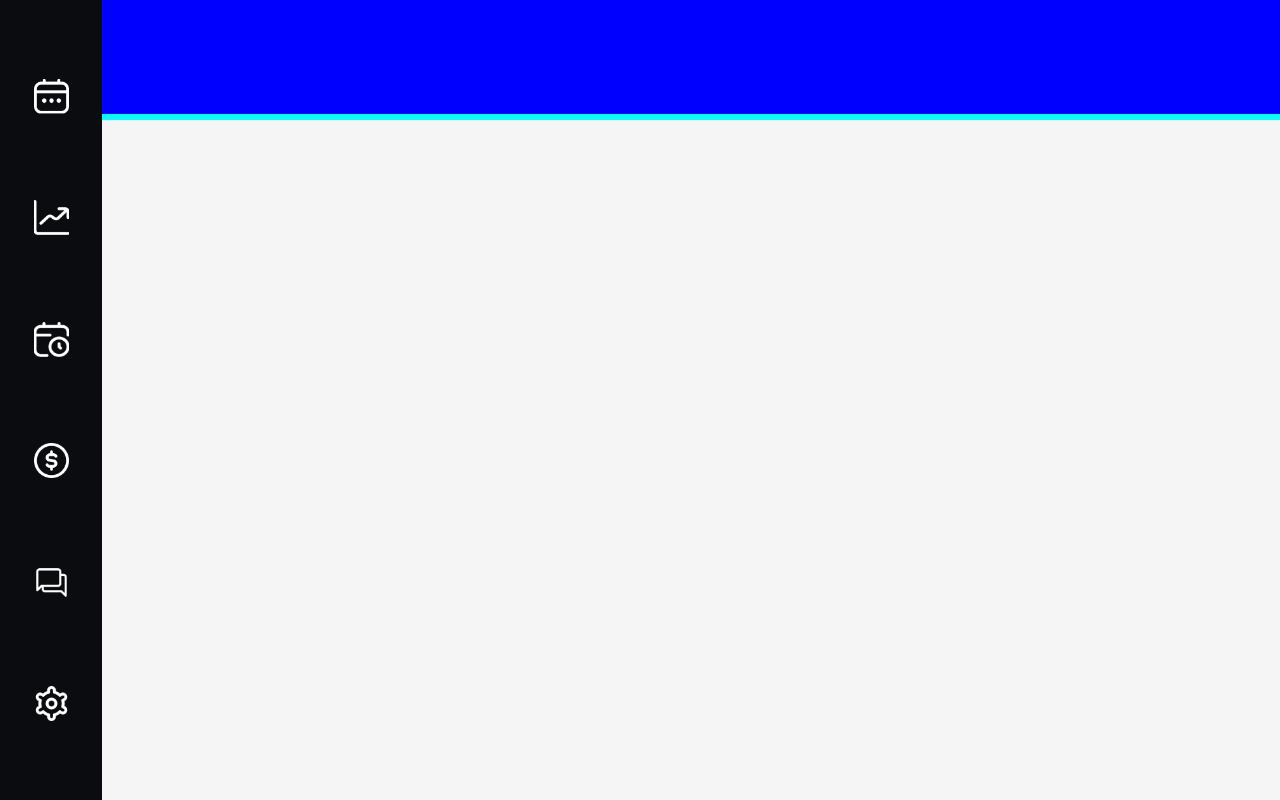
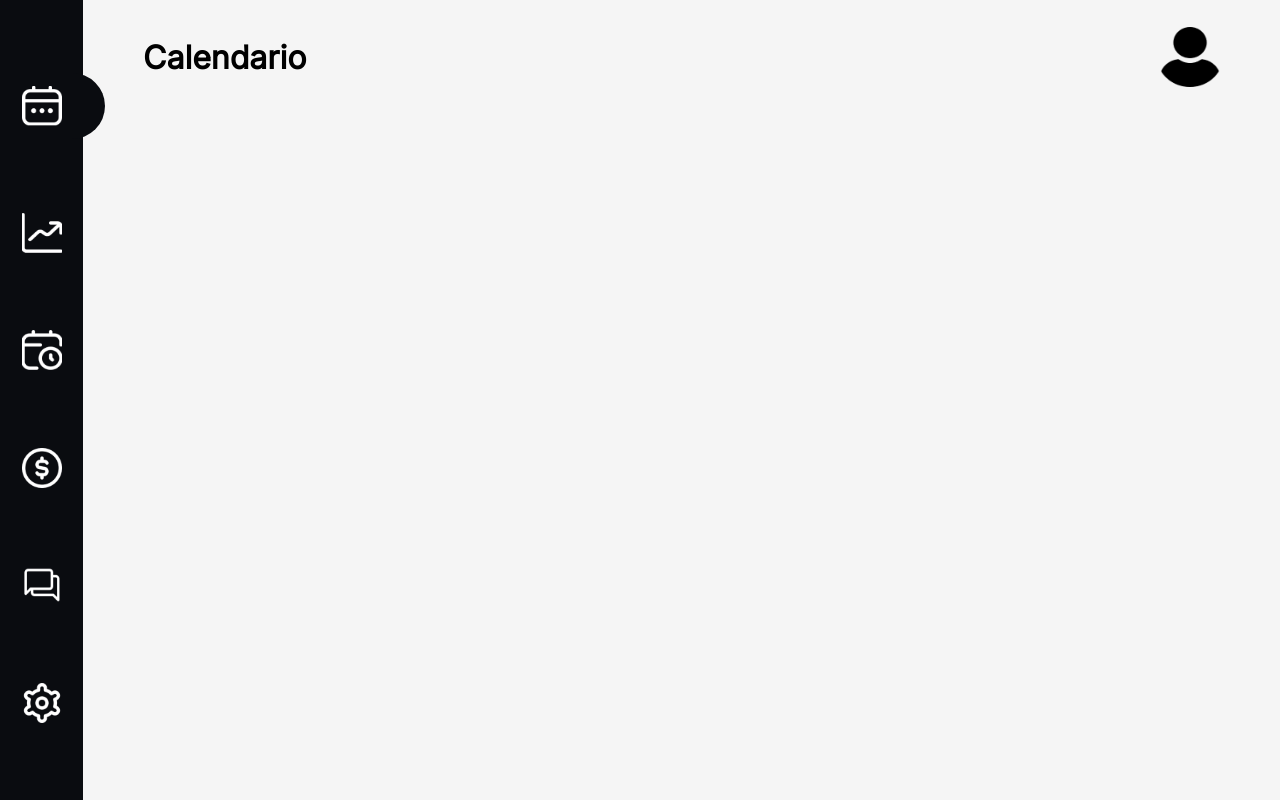
Before and after one commit to ezSchedule/ezSchedule.ui, a React (Create React App) app in the folder front-ezchedule/: page /homeAdm in a window 1280 px wide. Built offline with nearby package versions, Linux system fonts and the light colour scheme.

Commit message:
Continuando telas e componentes.

```diff
--- a/front-ezchedule/package.json
+++ b/front-ezchedule/package.json
@@ -3,12 +3,17 @@
   "version": "0.1.0",
   "private": true,
   "dependencies": {
+    "@fullcalendar/daygrid": "^6.1.5",
+    "@fullcalendar/interaction": "^6.1.5",
+    "@fullcalendar/timegrid": "^6.1.5",
+    "@syncfusion/ej2-react-calendars": "^21.1.38",
     "@testing-library/jest-dom": "^5.16.5",
     "@testing-library/react": "^13.4.0",
     "@testing-library/user-event": "^13.5.0",
     "axios": "^1.3.4",
     "cors": "^2.8.5",
     "react": "^18.2.0",
+    "react-calendar": "^4.2.1",
     "react-dom": "^18.2.0",
     "react-input-mask": "^2.0.4",
     "react-router-dom": "^6.10.0",
--- a/front-ezchedule/src/components/internal/Header/index.css
+++ b/front-ezchedule/src/components/internal/Header/index.css
@@ -1,12 +1,32 @@
 .headerInternal{
     width: 100vw;
-    background-color: aqua;
     height: 15vh;
     align-items: center;
 }
 
-.headerInternal div{
+.headerInternal .insideHeader{
     width: 100%;
     height: 95%;
-    background-color: blue;
+    align-items: center;
+    justify-content: center;
+    display: flex;
 }
+
+.headerInternal .insideHeader div{
+    width: 90%;
+    height: 90%;
+    justify-content: space-between;
+    display: flex;
+    align-items: center;
+}
+
+.headerInternal .insideHeader div h3{
+    font-size: 2rem;
+    color: black;
+    font-weight: 900;
+}
+
+.headerInternal .insideHeader div img{
+    width: 60px;
+    height: 60px;
+}
--- a/front-ezchedule/src/components/internal/Header/index.js
+++ b/front-ezchedule/src/components/internal/Header/index.js
@@ -3,13 +3,16 @@ import './index.css'
 import UserDeafult from '../../assets/user.png'
 
 
-const HeaderInternal = () => {
+const HeaderInternal = (props) => {
   return (
     < >
         <div className='headerInternal'>
-            <div>
-
-            </div>
+          <div className='insideHeader'>
+              <div>
+                <h3>{props.text}</h3>
+                <img src={UserDeafult} />
+              </div>
+          </div>
         </div>
     </>
   )
--- a/front-ezchedule/src/components/internal/SideBar/index.css
+++ b/front-ezchedule/src/components/internal/SideBar/index.css
@@ -1,6 +1,6 @@
-.calendarMain{
+nav{
     float: left;
-    width: 8vw;
+    width: 6.5vw;
     background-color: #0A0C10;
     height: 100vh;
     display: flex;
@@ -9,7 +9,7 @@
     justify-content: space-evenly;
 }
 
-.calendarMain div{
+nav a{
     width: 50px;
     height: 50px;
     align-items: center;
@@ -18,7 +18,15 @@
     display: flex;
 }
 
-.calendarMain div img{
-    width: 35px;
-    height: 35px;
+.img{
+    width: 40px;
+    height: 40px;
 }
+
+.active{
+    background-color: #0A0C10;
+    width: 110px;
+    border-top-right-radius: 50px;
+    border-bottom-right-radius: 50px;
+    padding: 8px;
+}
--- a/front-ezchedule/src/components/internal/SideBar/index.js
+++ b/front-ezchedule/src/components/internal/SideBar/index.js
@@ -6,31 +6,32 @@ import imgCalendarClock from '../../assets/relogio-calendario.png'
 import imgMoney from '../../assets/dinheiro.png'
 import imgForum from '../../assets/forum.png'
 import imgSettings from '../../assets/configuracoes.png'
-const Calendar = () => {
+import { NavLink } from 'react-router-dom'
+const Sidebar = () => {
   return (
     <>
-        <div className='calendarMain'>
+        <nav className='calendarMain'>
+            <NavLink to="/homeAdm">
+                <img className='img' src={imgCalendar} />
+            </NavLink>
             <div>
-                <img src={imgCalendar} />
+                <img className='img' src={imgGraph} />
             </div>
             <div>
-                <img src={imgGraph} />
+                <img className='img' src={imgCalendarClock} />
             </div>
             <div>
-                <img src={imgCalendarClock} />
+                <img className='img' src={imgMoney} />
             </div>
             <div>
-                <img src={imgMoney} />
+                <img className='img' src={imgForum} />
             </div>
             <div>
-                <img src={imgForum} />
+                <img className='img' src={imgSettings} />
             </div>
-            <div>
-                <img src={imgSettings} />
-            </div>
-        </div>
+        </nav>
     </>
   )
 }
 
-export default Calendar
+export default Sidebar;
--- a/front-ezchedule/src/pages/Administrator/Calendar/calendar.css
+++ b/front-ezchedule/src/pages/Administrator/Calendar/calendar.css
@@ -2,4 +2,5 @@
     background-color: #f5f5f5;
     width: 100vw;
     height: 100vh;
+    display: flex;
 }
--- a/front-ezchedule/src/pages/Administrator/Calendar/index.js
+++ b/front-ezchedule/src/pages/Administrator/Calendar/index.js
@@ -1,12 +1,12 @@
 import React from 'react';
 import './calendar.css';
-import Calendar from '../../../components/internal/SideBar/index';
+import Sidebar from '../../../components/internal/SideBar/index';
 import HeaderInternal from '../../../components/internal/Header';
 const calendar = () => {
   return (
     <div className='mainCalendar'>
-        <Calendar />
-        <HeaderInternal />
+        <Sidebar />
+        <HeaderInternal text="Calendario"/>
     </div>
   )
 }
```
Also changed, not shown: 1 other file (tests, documents, lock files or other folders).
